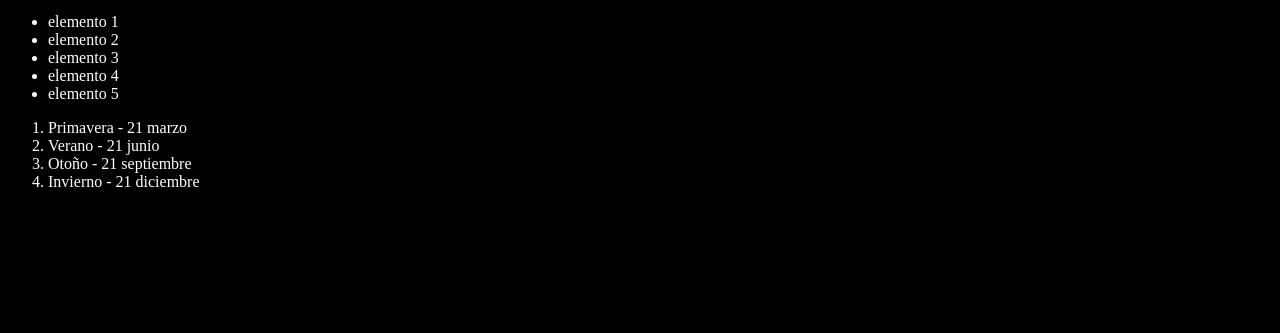
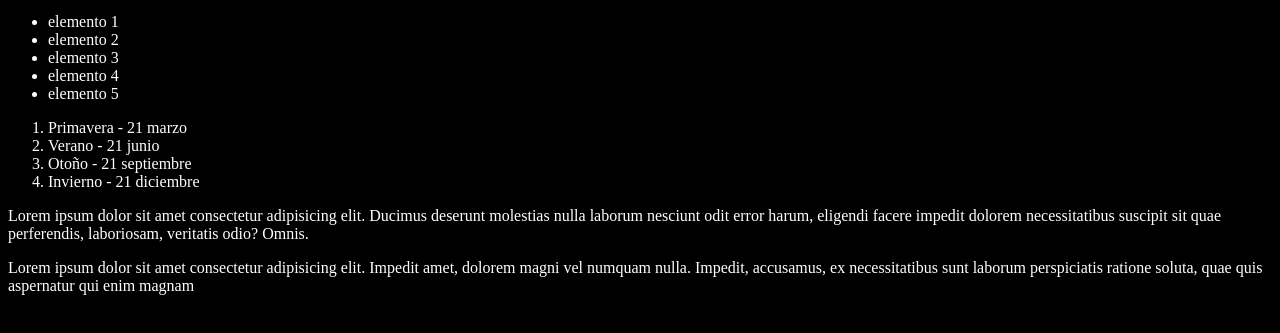
Before and after one commit to diego9412/youtube-git, a plain HTML site: page index.html in a window 1280 px wide. Shown: the part 101-434 px from the top of the page. Drawn offline with Linux system fonts and the light colour scheme.

Commit message:
Agregando 2 párrafos

```diff
--- a/index.html
+++ b/index.html
@@ -26,6 +26,14 @@
         <li>Otoño - 21 septiembre</li>
         <li>Invierno - 21 diciembre</li>
     </ol>
+
+    <p>Lorem ipsum dolor sit amet consectetur adipisicing elit. Ducimus deserunt molestias nulla laborum nesciunt odit
+        error harum, eligendi facere impedit dolorem necessitatibus suscipit sit quae perferendis, laboriosam, veritatis
+        odio? Omnis.</p>
+
+    <p>Lorem ipsum dolor sit amet consectetur adipisicing elit. Impedit amet, dolorem magni vel numquam nulla. Impedit,
+        accusamus, ex necessitatibus sunt laborum perspiciatis ratione soluta, quae quis aspernatur qui enim magnam</p>
+
     <script src="index.js"></script>
 </body>
 
```
